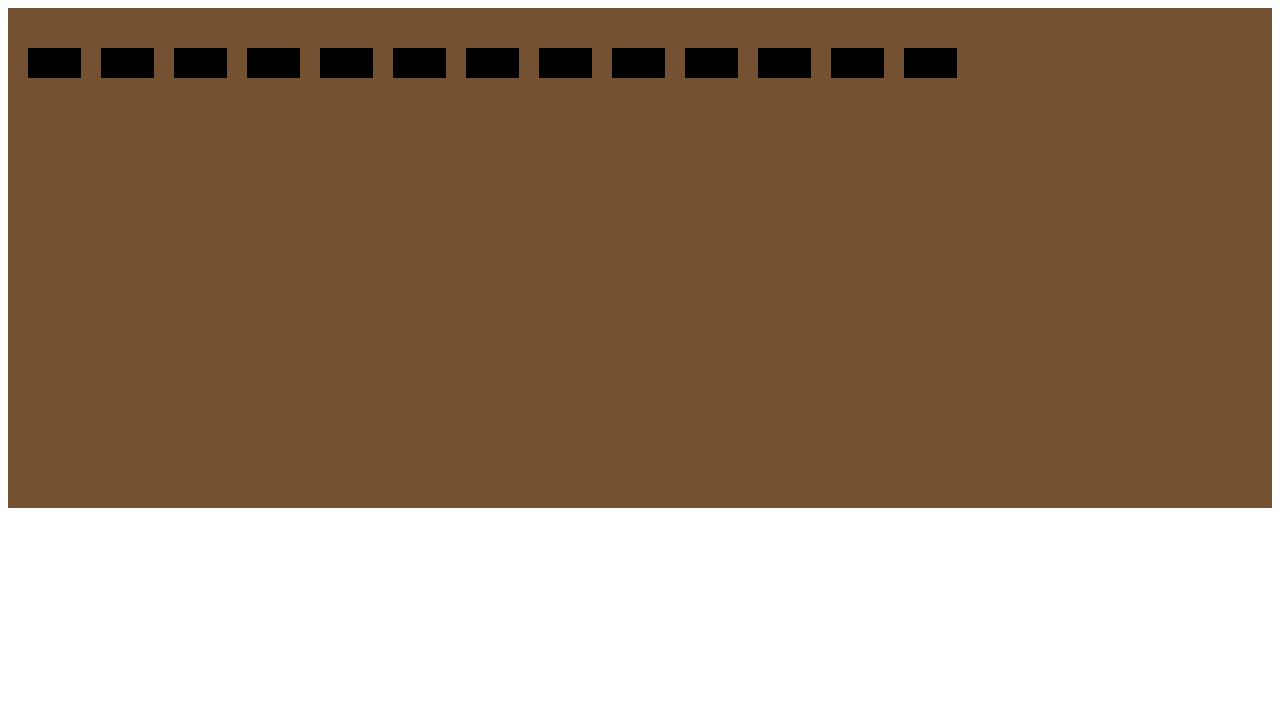
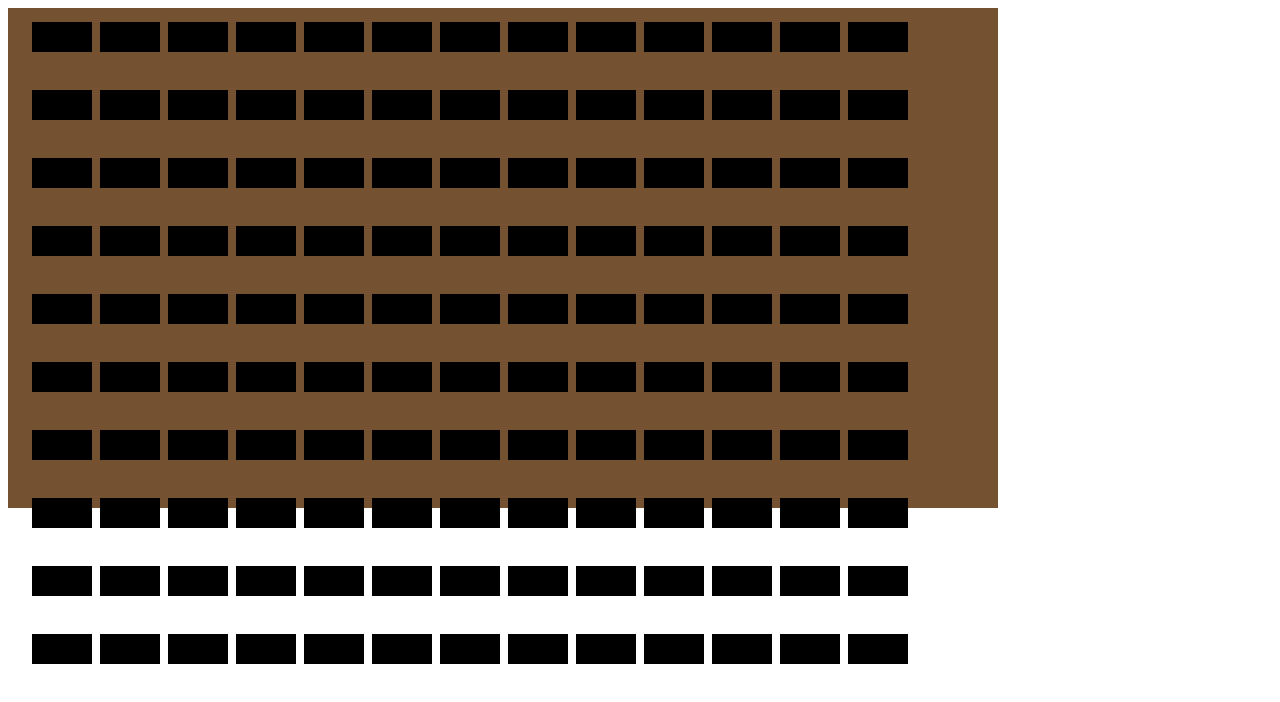
Before and after one commit to tenaciousj/Abacus_WebVersion, a plain HTML site: page index.html in a window 1280 px wide. Drawn offline with Linux system fonts and the light colour scheme.

Commit message:
grid with toggable beads

```diff
--- a/abacus.css
+++ b/abacus.css
@@ -1,5 +1,15 @@
-#rectangle {
-	width: 100%;
+#rectangle_wrapper {
+	width: 990px;
 	height: 500px;
 	background: #745131;
 }
+
+#rectangle {
+	padding-top: 10px;
+	padding-left: 20px;
+	padding-right: 20px;
+}
+
+canvas {
+	padding: 4px;
+}
--- a/abacus.js
+++ b/abacus.js
@@ -1,28 +1,64 @@
-var num_of_beads = 13;
+var NUM_OF_BEADS = 13;
+var NUM_OF_ROWS = 10;
 var objs = [];
-var CANVAS_WIDTH = 73;
-var CANVAS_HEIGHT = 100;
+var CANVAS_WIDTH = 60;
+var CANVAS_HEIGHT = 60;
+var PADDING_SIDES = 4;
+var PADDING_TOP = 30;
 
 function init(){
-  var canvas, obj;
+  var canvas;
   var rectangle = document.getElementById("rectangle");
-  for(var i = 0; i < num_of_beads; i++){
-    obj = {x:20, y:40, w:60, h:30};
-    objs.push(obj);
+
+  for(var i = 0; i < NUM_OF_ROWS; i++){
+    objs.push([]);
+    for(var j = 0; j < NUM_OF_BEADS; j++){
       canvas = document.createElement("canvas");
       canvas.width = CANVAS_WIDTH;
       canvas.height = CANVAS_HEIGHT;
-    canvas.id = "canvas"+i;
+      //canvas_rowNum_beadNum
+      canvas.id = "canvas_"+i+"_"+j;
+      objs[i].push({x:0, y:0, w:CANVAS_WIDTH, h:CANVAS_HEIGHT / 2});
       rectangle.appendChild(canvas);
+    }
+  }
+
+
+  rectangle.addEventListener("touchmove", onTouchMove, false);
+
+  function onTouchMove(e){
+    if(e.target !== e.currentTarget){
+      var touch = event.targetTouches[0];
+      var canvas = e.target;
+      var canvasIds = canvas.id.split("_");
+      var rowNum = parseInt(canvasIds[1]);
+      var beadNum = parseInt(canvasIds[2]);
+
+      xObj = beadNum*(PADDING_SIDES+CANVAS_WIDTH);
+      yObj = rowNum*(PADDING_TOP+CANVAS_HEIGHT);
+      if(detectHit(xObj, yObj, touch.pageX, touch.pageY, xObj, yObj)) {
+          // Assign new coordinates to our object
+          if(yObj > touch.pageY){
+            objs[rowNum][beadNum].y = 0;
+          }
+          else {
+            objs[rowNum][beadNum].y = 30;
+          }
+
+          // Redraw the canvas
+          draw();
+        }
+      }
+      e.stopPropagation();
   }
   draw();
 }
 
 function draw() {
-  var ctx;
-  for(var i = 0; i < num_of_beads; i++){
-    // debugger;
-    canvas = document.getElementById("canvas"+i);
+  var ctx, canvas;
+  for(var i = 0; i < NUM_OF_ROWS; i++){
+    for(var j = 0; j < NUM_OF_BEADS; j++){
+      canvas = document.getElementById("canvas_"+i+"_"+j);
       ctx = canvas.getContext('2d');
 
       // Clear the canvas
@@ -31,8 +67,10 @@ function draw() {
       ctx.fillStyle = 'black';
 
       // Draw our object in its new position
-    ctx.fillRect(objs[i].x, objs[i].y, objs[i].w, objs[i].h);
+      ctx.fillRect(objs[i][j].x, objs[i][j].y, objs[i][j].w, objs[i][j].h);
     }
+  }
+
 }
 
 // function init() {
--- a/index.html
+++ b/index.html
@@ -5,7 +5,8 @@
 </head>
 
 <body onload="init()">
-	<div id="rectangle">
+	<div id="rectangle_wrapper">
+		<div id="rectangle"></div>
 	</div>
 
 	<script src="abacus.js"></script>
```
Lines whose indentation alone changed are shown as unchanged.
